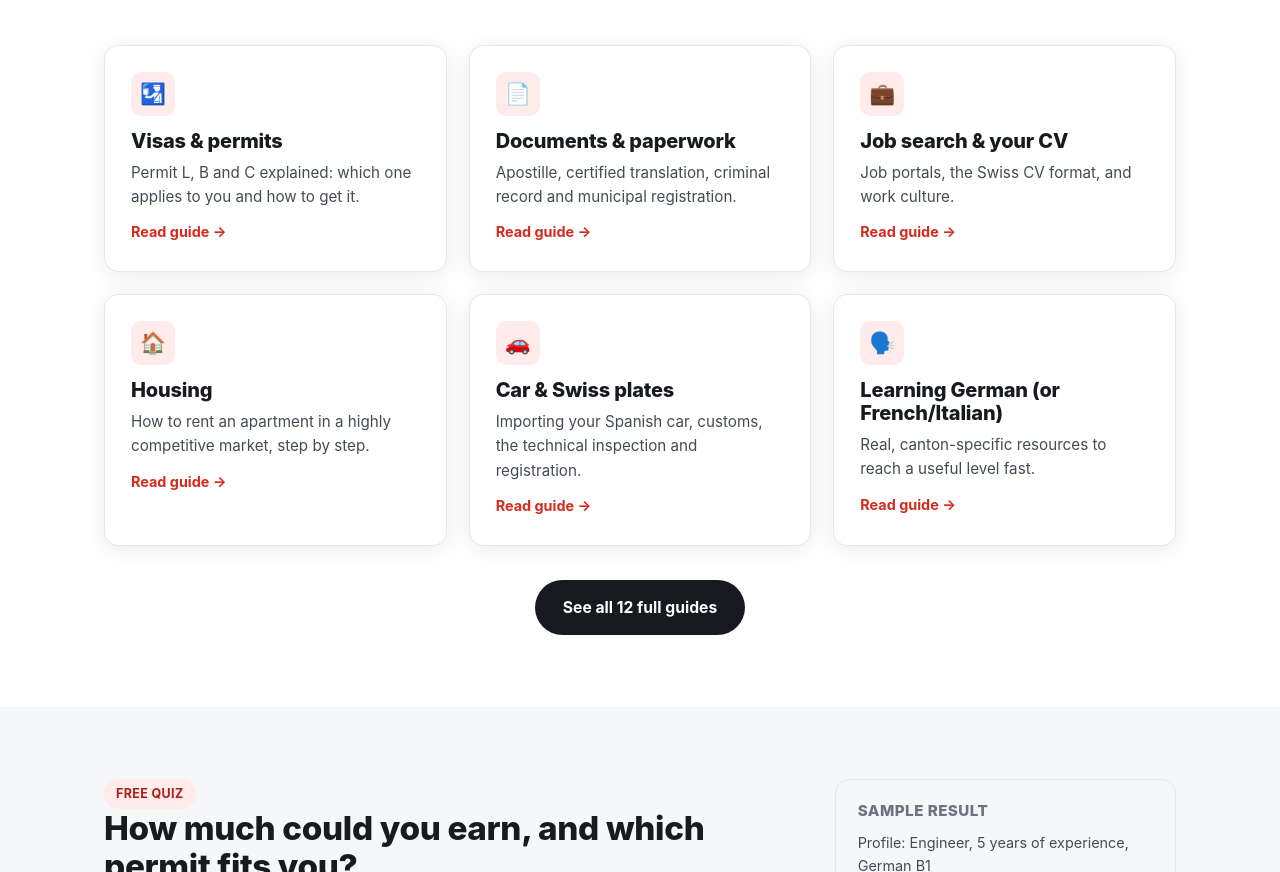
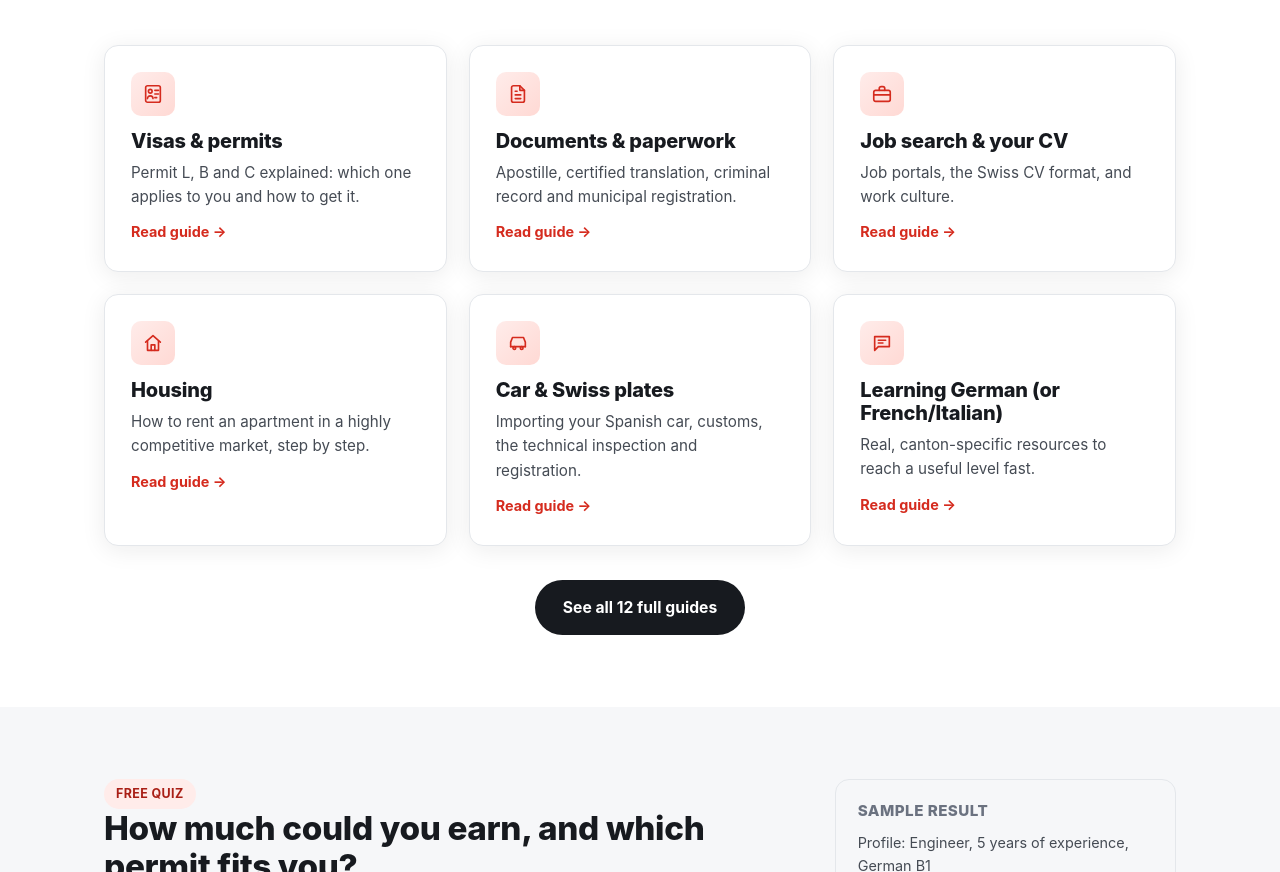
Before and after one commit to adrianperello7/rumbo-suiza, a plain HTML site: page en/index.html in a window 1280 px wide. Shown: the part 862-1734 px from the top of the page. Drawn offline with Linux system fonts and the light colour scheme.

Commit message:
Replace emoji guide icons with line-icon SVGs, add gradient to icon badges
Emoji (🛂📄💼🏠🚗🗣️) on the homepage's 6 guide cards read as informal
for a site giving legal/financial guidance. Swapped for consistent
hand-drawn stroke icons, and gave the icon badge a subtle gradient
instead of flat fill for more visual depth.

```diff
--- a/assets/css/style.css
+++ b/assets/css/style.css
@@ -193,8 +193,9 @@ nav.primary a.active { color: var(--red); }
   padding: 26px; box-shadow: var(--shadow); transition: transform .15s ease, box-shadow .15s ease;
 }
 .card:hover { transform: translateY(-3px); box-shadow: var(--shadow-lg); }
-.card .icon { width: 44px; height: 44px; border-radius: 10px; background: var(--red-light); color: var(--red);
+.card .icon { width: 44px; height: 44px; border-radius: 10px; background: linear-gradient(135deg, var(--red-light), #ffd9d4); color: var(--red);
   display: flex; align-items: center; justify-content: center; font-size: 1.3rem; margin-bottom: 14px; }
+.card .icon svg { width: 22px; height: 22px; }
 .card h3 { margin-bottom: 8px; }
 .card p { font-size: 0.95rem; margin-bottom: 10px; }
 .card a.more { font-weight: 700; font-size: 0.9rem; }
--- a/en/index.html
+++ b/en/index.html
@@ -72,12 +72,12 @@
       <p>Twelve in-depth guides covering every phase of your move, written specifically for EU citizens under the Agreement on the Free Movement of Persons.</p>
     </div>
     <div class="grid grid-3">
-      <div class="card"><div class="icon">🛂</div><h3>Visas & permits</h3><p>Permit L, B and C explained: which one applies to you and how to get it.</p><a class="more" href="visados-permisos">Read guide →</a></div>
-      <div class="card"><div class="icon">📄</div><h3>Documents & paperwork</h3><p>Apostille, certified translation, criminal record and municipal registration.</p><a class="more" href="documentos">Read guide →</a></div>
-      <div class="card"><div class="icon">💼</div><h3>Job search & your CV</h3><p>Job portals, the Swiss CV format, and work culture.</p><a class="more" href="trabajo-cv">Read guide →</a></div>
-      <div class="card"><div class="icon">🏠</div><h3>Housing</h3><p>How to rent an apartment in a highly competitive market, step by step.</p><a class="more" href="vivienda">Read guide →</a></div>
-      <div class="card"><div class="icon">🚗</div><h3>Car & Swiss plates</h3><p>Importing your Spanish car, customs, the technical inspection and registration.</p><a class="more" href="coche-matricula">Read guide →</a></div>
-      <div class="card"><div class="icon">🗣️</div><h3>Learning German (or French/Italian)</h3><p>Real, canton-specific resources to reach a useful level fast.</p><a class="more" href="aleman">Read guide →</a></div>
+      <div class="card"><div class="icon"><svg viewBox="0 0 24 24" fill="none" stroke="currentColor" stroke-width="1.8" stroke-linecap="round" stroke-linejoin="round"><rect x="4" y="3" width="16" height="18" rx="2"/><circle cx="9" cy="9" r="2"/><path d="M6 17c0-1.7 1.3-3 3-3s3 1.3 3 3"/><path d="M14 8h4M14 12h4M14 16h2"/></svg></div><h3>Visas & permits</h3><p>Permit L, B and C explained: which one applies to you and how to get it.</p><a class="more" href="visados-permisos">Read guide →</a></div>
+      <div class="card"><div class="icon"><svg viewBox="0 0 24 24" fill="none" stroke="currentColor" stroke-width="1.8" stroke-linecap="round" stroke-linejoin="round"><path d="M14 3H7a2 2 0 0 0-2 2v14a2 2 0 0 0 2 2h10a2 2 0 0 0 2-2V8z"/><path d="M14 3v5h5"/><path d="M9 13h6M9 17h6M9 9h2"/></svg></div><h3>Documents & paperwork</h3><p>Apostille, certified translation, criminal record and municipal registration.</p><a class="more" href="documentos">Read guide →</a></div>
+      <div class="card"><div class="icon"><svg viewBox="0 0 24 24" fill="none" stroke="currentColor" stroke-width="1.8" stroke-linecap="round" stroke-linejoin="round"><rect x="3" y="8" width="18" height="12" rx="2"/><path d="M9 8V6a2 2 0 0 1 2-2h2a2 2 0 0 1 2 2v2"/><path d="M3 13h18"/></svg></div><h3>Job search & your CV</h3><p>Job portals, the Swiss CV format, and work culture.</p><a class="more" href="trabajo-cv">Read guide →</a></div>
+      <div class="card"><div class="icon"><svg viewBox="0 0 24 24" fill="none" stroke="currentColor" stroke-width="1.8" stroke-linecap="round" stroke-linejoin="round"><path d="M4 11l8-7 8 7"/><path d="M6 10v10h12V10"/><path d="M10 20v-6h4v6"/></svg></div><h3>Housing</h3><p>How to rent an apartment in a highly competitive market, step by step.</p><a class="more" href="vivienda">Read guide →</a></div>
+      <div class="card"><div class="icon"><svg viewBox="0 0 24 24" fill="none" stroke="currentColor" stroke-width="1.8" stroke-linecap="round" stroke-linejoin="round"><path d="M4 16V11l2-5h12l2 5v5"/><path d="M4 16h16"/><circle cx="8" cy="17.5" r="1.5"/><circle cx="16" cy="17.5" r="1.5"/></svg></div><h3>Car & Swiss plates</h3><p>Importing your Spanish car, customs, the technical inspection and registration.</p><a class="more" href="coche-matricula">Read guide →</a></div>
+      <div class="card"><div class="icon"><svg viewBox="0 0 24 24" fill="none" stroke="currentColor" stroke-width="1.8" stroke-linecap="round" stroke-linejoin="round"><path d="M4 5h16v11H8l-4 4z"/><path d="M8 9h8M8 12h5"/></svg></div><h3>Learning German (or French/Italian)</h3><p>Real, canton-specific resources to reach a useful level fast.</p><a class="more" href="aleman">Read guide →</a></div>
     </div>
     <div class="center" style="margin-top:34px;"><a href="guia" class="btn btn-dark">See all 12 full guides</a></div>
   </div>
```
Also changed, not shown: es/index.html (+6 -6 lines).
